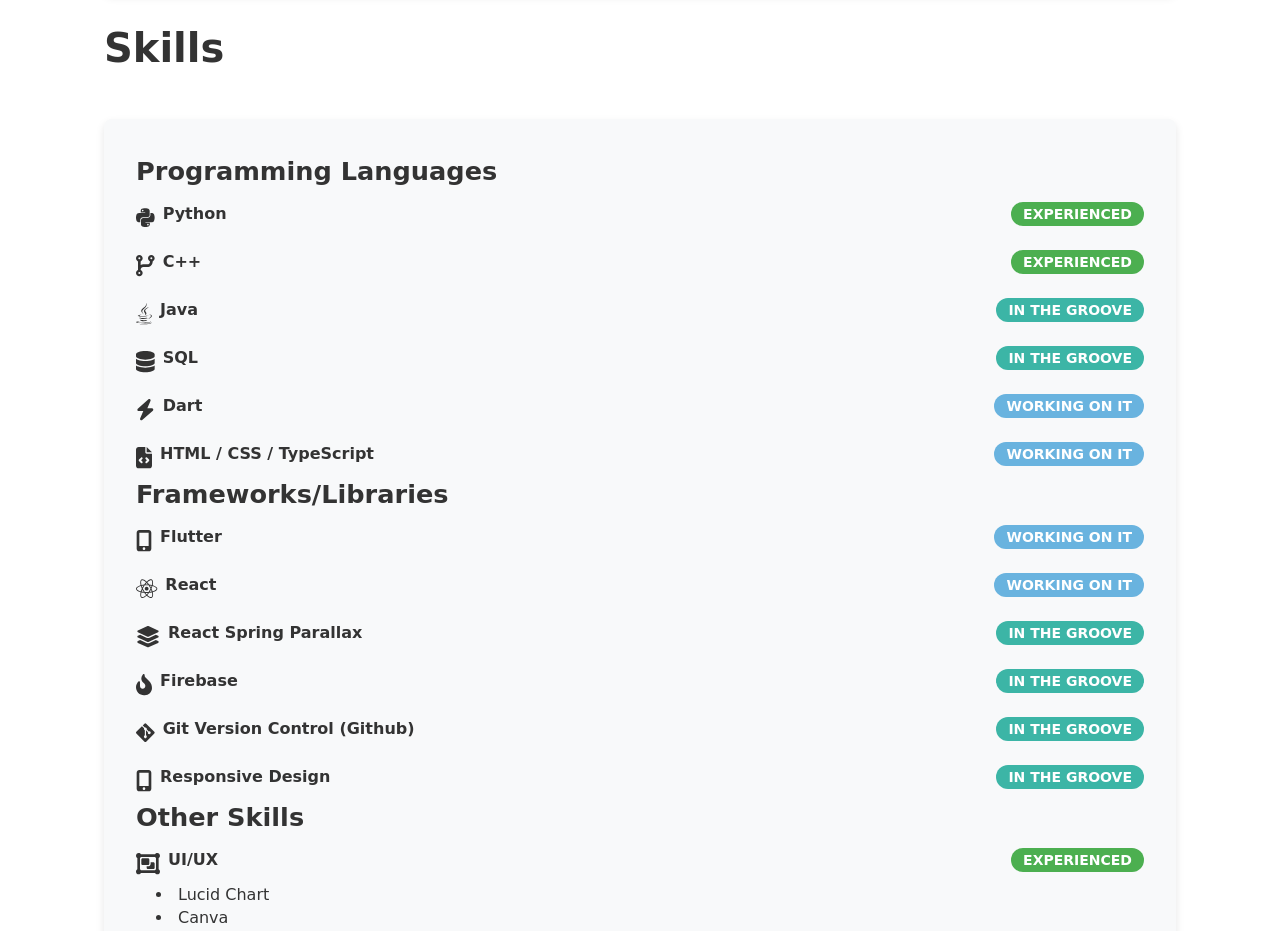
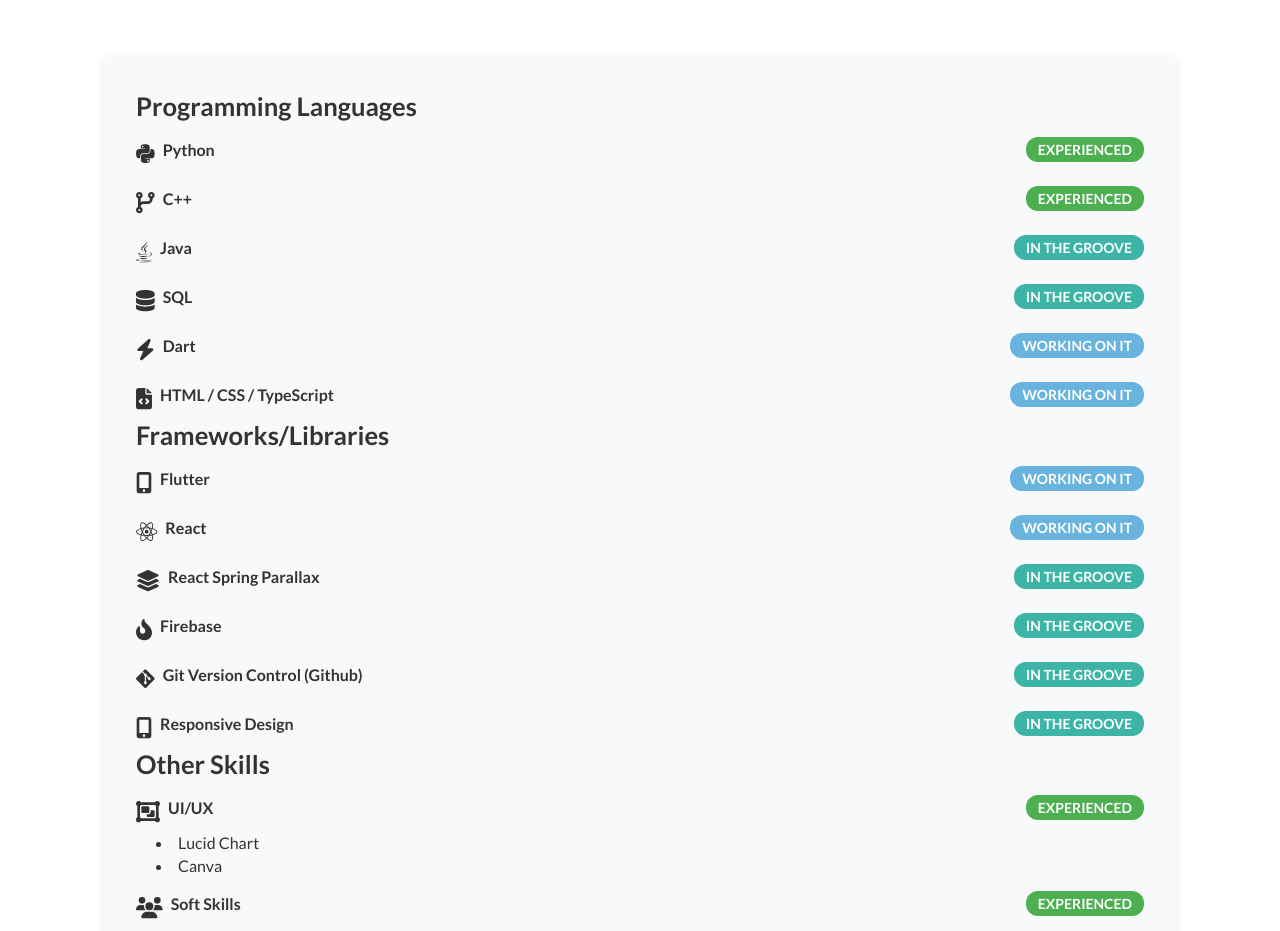
Before and after one commit to andrewchou949/andrewkhchou, a React (Create React App) app: page / in a window 1280 px wide. Shown: the part 3382-4313 px from the top of the page. Built offline with nearby package versions, Linux system fonts and the light colour scheme.

Commit message:
Adjust the page font style to make it look more professional and clean

```diff
--- a/public/index.html
+++ b/public/index.html
@@ -5,15 +5,8 @@
     <link rel="icon" type="image/png" href="%PUBLIC_URL%/favicon.png" />
     <meta name="viewport" content="width=device-width, initial-scale=1" />
     <meta name="theme-color" content="#000000" />
-    <meta
-      name="description"
-      content="This is a personal introduction website for Andrew Chou"
-    />
+    <meta name="description" content="This is a personal introduction website for Andrew Chou" />
     <link rel="apple-touch-icon" href="%PUBLIC_URL%/logo192.png" />
-    <!--
-      manifest.json provides metadata used when your web app is installed on a
-      user's mobile device or desktop. See https://developers.google.com/web/fundamentals/web-app-manifest/
-    -->
     <link rel="manifest" href="%PUBLIC_URL%/manifest.json" />
 
     <meta property="og:type" content="website" />
@@ -22,29 +15,13 @@
     <meta property="og:description" content="Explore the world of Kimhour (Andrew) Chou" />
     <meta property="og:image" content="https://andrewkhchou.com/thumbnail.png" />
 
-    <!--
-      Notice the use of %PUBLIC_URL% in the tags above.
-      It will be replaced with the URL of the `public` folder during the build.
-      Only files inside the `public` folder can be referenced from the HTML.
+    <!-- Google Fonts Link -->
+    <link href="https://fonts.googleapis.com/css2?family=Lato:wght@400;700&display=swap" rel="stylesheet">
 
-      Unlike "/favicon.ico" or "favicon.ico", "%PUBLIC_URL%/favicon.ico" will
-      work correctly both with client-side routing and a non-root public URL.
-      Learn how to configure a non-root public URL by running `npm run build`.
-    -->
     <title>Kimhour (Andrew) Chou's Space</title>
   </head>
   <body>
     <noscript>You need to enable JavaScript to run this app.</noscript>
     <div id="root"></div>
-    <!--
-      This HTML file is a template.
-      If you open it directly in the browser, you will see an empty page.
-
-      You can add webfonts, meta tags, or analytics to this file.
-      The build step will place the bundled scripts into the <body> tag.
-
-      To begin the development, run `npm start` or `yarn start`.
-      To create a production bundle, use `npm run build` or `yarn build`.
-    -->
   </body>
 </html>
--- a/src/App.css
+++ b/src/App.css
@@ -12,9 +12,8 @@
 }
 
 body {
-  /* No padding-top by default */
-  /* Font: Comic Sans MS or Apple Chancery or Bradley Hand */
-  font-family: 'Comic Sans MS', 'Arial', sans-serif;
+  /* Use Lato font for a professional look */
+  font-family: 'Lato', 'Arial', sans-serif;
 }
 
 html, body {
@@ -27,7 +26,7 @@
   background-size: cover;
   background-repeat: no-repeat;
   background-position: center;
-  background-attachment: fixed; /* This line make the background fixed even when content is scrolled */
+  background-attachment: fixed; /* This line makes the background fixed even when content is scrolled */
 }
 
 .section {
@@ -38,7 +37,7 @@
   padding: 0;
 }
 
-/* iPhone and major other phone */
+/* iPhone and major other phones */
 @media only screen and (max-width: 769px) {
   .App {
     /* Adjust background size as requested */
@@ -52,7 +51,7 @@
   }
 }
 
-/* All the iPad and Computer!*/
+/* All the iPads and Computers */
 @media only screen and (min-width: 769px) {
   .App {
     /* Fixed background for larger screens */
--- a/src/components/About/About.tsx
+++ b/src/components/About/About.tsx
@@ -23,7 +23,8 @@
                 <p>
                 I am consistently excited by the ever-evolving landscape of technology. The drive to learn and adapt to new
                 innovations keeps me on my toes and fuels my dedication to the field. My goal is to leverage my skills and experiences
-                to contribute to impactful projects and continue growing as a software engineer.
+                to contribute to impactful projects and continue growing as a software engineer. In my free time, I enjoy exploring new technologies,
+                working on open-source projects, and staying updated with the latest industry trends.
                 </p>
             </div>
             <div className="about-image">
```
